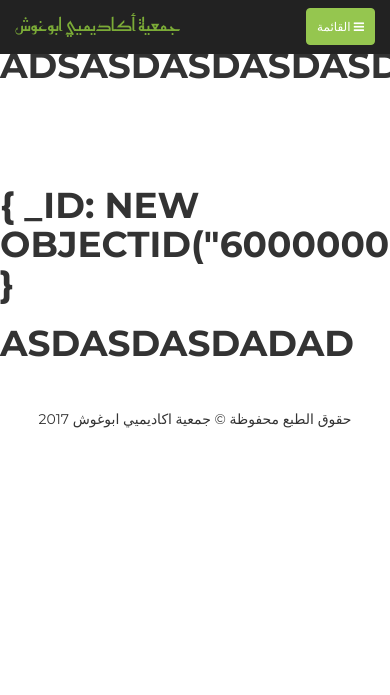
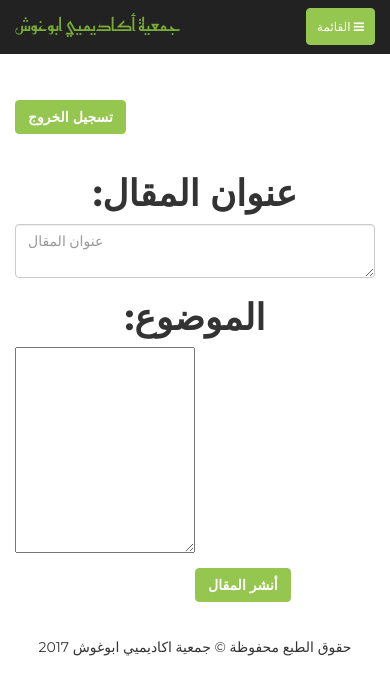
Before and after one commit to mohamadir/agacademic, a Node server app: page /admin/ in a window 390 px wide; the page is wider, and only the part inside the window is pictured. Shown: the top 695 px of that part. Run offline with Node 20, Linux system fonts and the light colour scheme; the visitor is signed in with stand-in values (Sample User, id 1); some libraries are stand-ins or nearby versions; some web fonts are replaced.

Commit message:
updating artical page

```diff
--- a/app.js
+++ b/app.js
@@ -11,6 +11,8 @@
 var auth = require('./routes/auth');
 var users = require('./routes/users');
 var admin = require('./routes/admin');
+var newartical = require('./routes/newartical');
+var artical_text = require('./routes/artical_text');
 
 // view engine setup
 app.set('views', path.join(__dirname, 'views'));
@@ -18,8 +20,6 @@
 
 // DataBase
 var mongoose = require('mongoose');
-
-// Database
 mongoose.connect('mongodb://academic:academic1234@ds127341.mlab.com:27341/academic');
 //mongoose.connect('mongodb://localhost/academic');
 
@@ -41,6 +41,8 @@
 app.use('/users', users);
 app.use('/auth', auth);
 app.use('/admin', admin);
+app.use('/artical_text', artical_text);
+app.use('/newartical', newartical);
 
 // catch 404 and forward to error handler
 app.use(function(req, res, next) {
--- a/public/css/style.css
+++ b/public/css/style.css
@@ -7,7 +7,9 @@
     cursor: pointer;
     transition: 0.3s;
 }
-
+.cke_editor1{
+  width: 50% !important;
+}
 #myImg:hover {opacity: 0.7;}
 
 /* The Modal (background) */
--- a/routes/admin.js
+++ b/routes/admin.js
@@ -5,7 +5,7 @@
 router.get('/',checkLogin, function(req, res, next) {
   var user = req.session.user;
   console.log("im in admin + "+req.session.user);
-  res.render('admin', {user: user});
+  res.render('admin');
 });
 
 function checkLogin(req,res,next)
--- a/views/admin.jade
+++ b/views/admin.jade
@@ -1,9 +1,18 @@
 extends layout
 
 block content
-
-    form(method='post' action="/auth/logout")
-      input(type='submit', value='تسجيل الخروج')
-    h1 adsasdasdasdasd
-    h1(style="margin-top: 100px !important;") #{user}
-    h1 asdasdasdadad
+  .d(style="margin-top: 100px;")
+  .container
+    form(method='post' action="/auth/logout" style="display: inline; text-align: center;" )
+      input(class='btn btn-primary' type='submit', value='تسجيل الخروج')
+    form(method='post' action="/artical_text")
+      .editor
+        label.control-label
+        h1(style="text-align:center; width: 100% !important;") :عنوان المقال
+        textarea.form-control(name='artical-header' text-align='right' style="width 60% !important; float: right; margin-bottom: 20px;" placeholder='عنوان المقال')
+        h1(style="text-align:center; width: 100% !important;") :الموضوع
+        textarea#editor1(name='artical_content', rows='10', cols='80' style="width: 50% !important;")
+        button.btn.btn-primary(type='submit', value='send' style='margin-left: 50%; margin-top:10px;;') أنشر المقال
+    script(src='//cdn.ckeditor.com/4.6.2/basic/ckeditor.js')
+    script
+      | CKEDITOR.replace( 'editor1' );
--- a/views/layout.jade
+++ b/views/layout.jade
@@ -50,7 +50,7 @@
                 li
                   a.page-scroll(href='#contact', style='font-size: 20px !important; color: #fff !important; font-weight: bold !important;') راسلنا
                 li
-                  a.page-scroll(href='/auth/login', style='font-size: 20px !important; color: #ff2 !important; font-weight: bold !important;') دخول المدير
+                  a.page-scroll(href='/auth/login', style='font-size: 20px !important; color: #fff !important; font-weight: bold !important;') دخول المدير
           if page=="artical"
             ul.nav.navbar-nav.navbar-right
                 li
@@ -118,4 +118,3 @@
     // Theme JavaScript
     script(src='/js/agency.min.js')
     script(src='/js/modal.js')
-    script(src='https://cdn.ckeditor.com/4.6.2/standard/ckeditor.js')
--- /dev/null
+++ b/views/newartical.jade
@@ -0,0 +1,4 @@
+extends layout
+
+block content
+	h1= artical
```
Also changed, not shown: public/js/tiny.js (added, +22 -0 lines), routes/artical_text.js (added, +12 -0 lines), routes/newartical.js (added, +10 -0 lines), views/articalslist.jade (added, +8 -0 lines).
